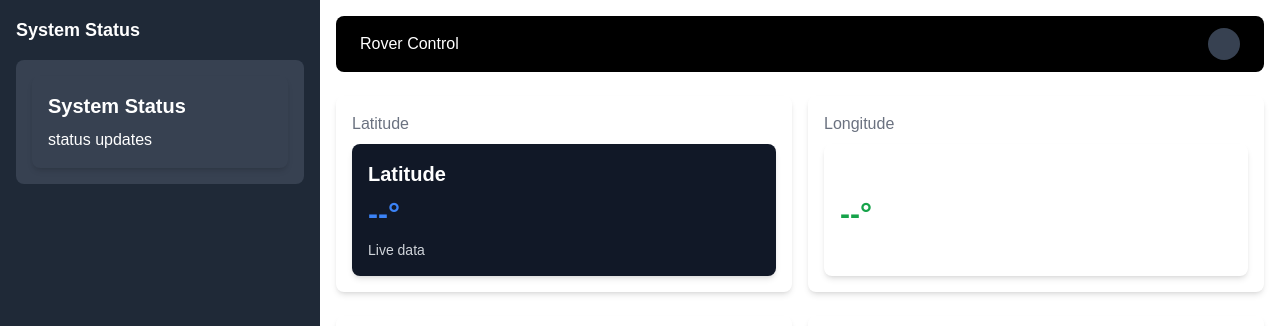
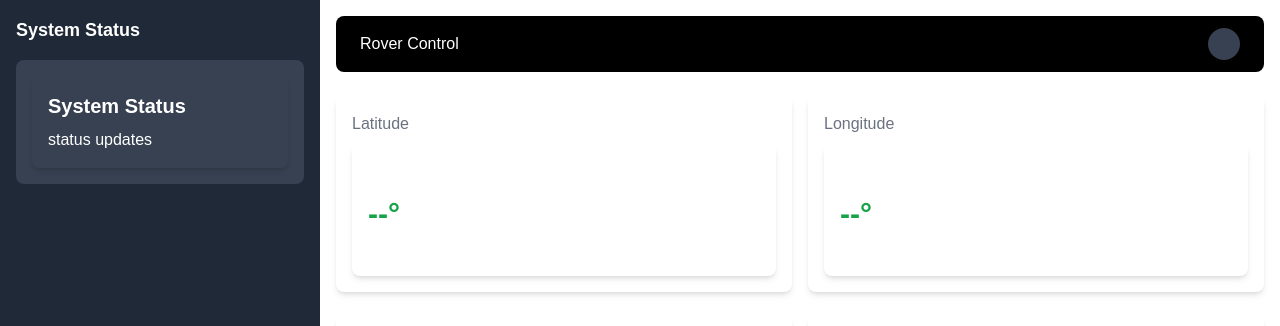
Before and after one commit to Priyansh2116/starship, a Next.js app: page / in a window 1280 px wide. Shown: the top 326 px of the page. Built offline with nearby package versions, Linux system fonts and the light colour scheme; no server answers.

Commit message:
latitude issue

```diff
--- a/components/latitude.tsx
+++ b/components/latitude.tsx
@@ -1,50 +1,32 @@
-import React, { useState, useEffect, useRef } from 'react';
+"use client"
+import React, { useState, useEffect } from 'react';
 
 const LatitudeDisplay = () => {
   const [latitude, setLatitude] = useState<number | null>(null);
-  const [isError, setIsError] = useState(false);
-  const lastValidLatitude = useRef<number | null>(null);
 
   useEffect(() => {
     const ws = new WebSocket('ws://localhost:8786');
 
     ws.onmessage = (event) => {
-      try {
-        const data = JSON.parse(event.data);
-        if (data.type === 'gps' && data.data.latitude !== undefined) {
-          setLatitude(data.data.latitude);
-          lastValidLatitude.current = data.data.latitude;
-          setIsError(false);
-        } else {
-          // Keep the last valid latitude but show error state
-          setLatitude(lastValidLatitude.current);
-          setIsError(true);
-        }
-      } catch (error) {
-        // In case of parsing error, keep last valid latitude
-        setLatitude(lastValidLatitude.current);
-        setIsError(true);
+      const data = JSON.parse(event.data);
+      if (data.type === 'gps') {
+        setLatitude(data.data.latitude);
       }
-    };
-
-    ws.onerror = () => {
-      setLatitude(lastValidLatitude.current);
-      setIsError(true);
     };
 
     return () => ws.close();
   }, []);
 
   return (
-    <div className="p-4 bg-gray-900 rounded-lg shadow-md">
-      <h2 className="text-xl font-semibold text-white mb-2">Latitude</h2>
+    <div className="p-4 bg-gray-1000 rounded-lg shadow-md">
+      <h2 className="text-xl font-semibold text-white mb-2">Longitude</h2>
       <div className="flex items-center space-x-2">
-        <div className={`text-3xl font-bold ${isError ? 'text-yellow-500' : 'text-blue-500'}`}>
+        <div className="text-3xl font-bold text-green-600">
           {latitude !== null ? latitude.toFixed(6) : '--'}°
         </div>
       </div>
-      <div className="text-sm text-gray-300 mt-2">
-        {isError ? 'Using last valid data' : 'Live data'}
+      <div className="text-sm text-white mt-2">
+        {latitude !== null ? 'Live data' : 'data'}
       </div>
     </div>
   );
--- a/components/nmsv.tsx
+++ b/components/nmsv.tsx
@@ -32,7 +32,7 @@ const NumSVDisplay = () => {
         </div>
       </div>
       <div className="text-sm text-white mt-2">
-        {numSV !== null ? 'Live data' : 'No data'}
+        {numSV !== null ? 'Live data' : 'data'}
       </div>
     </div>
   );
```
Also changed, not shown: 1 other file (tests, documents, lock files or other folders).
